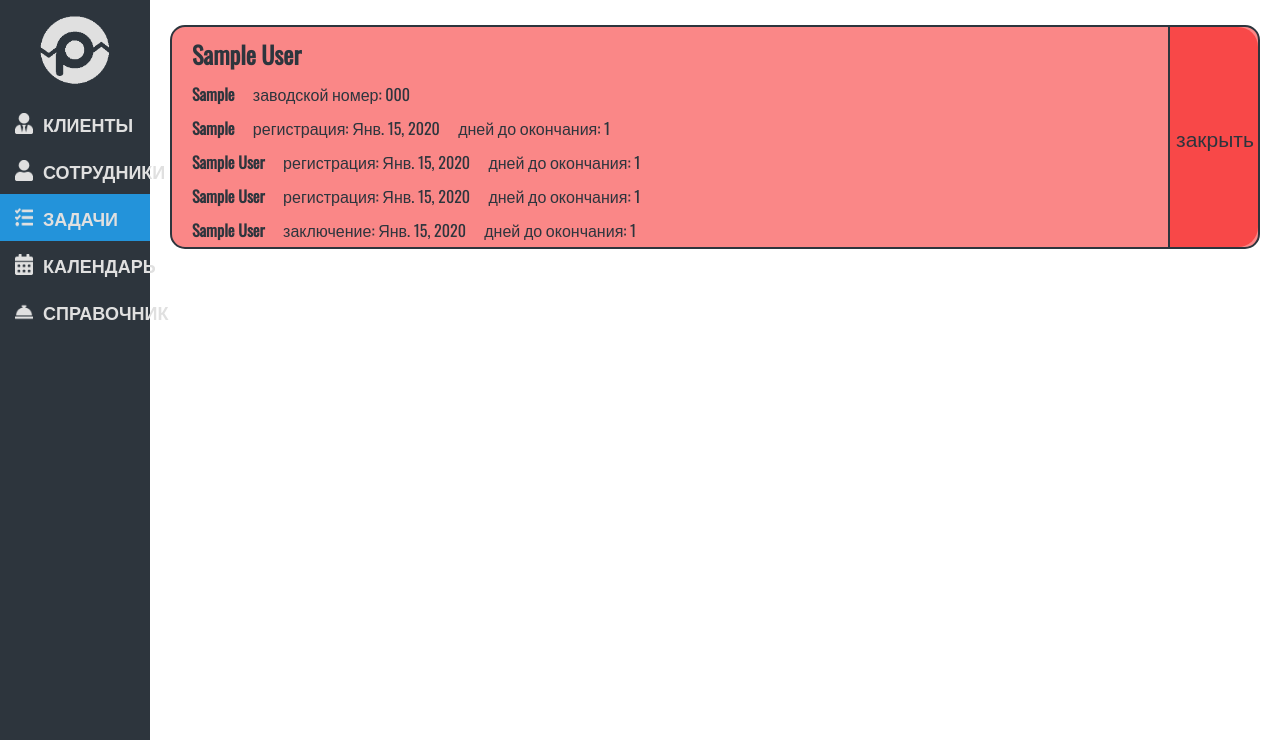
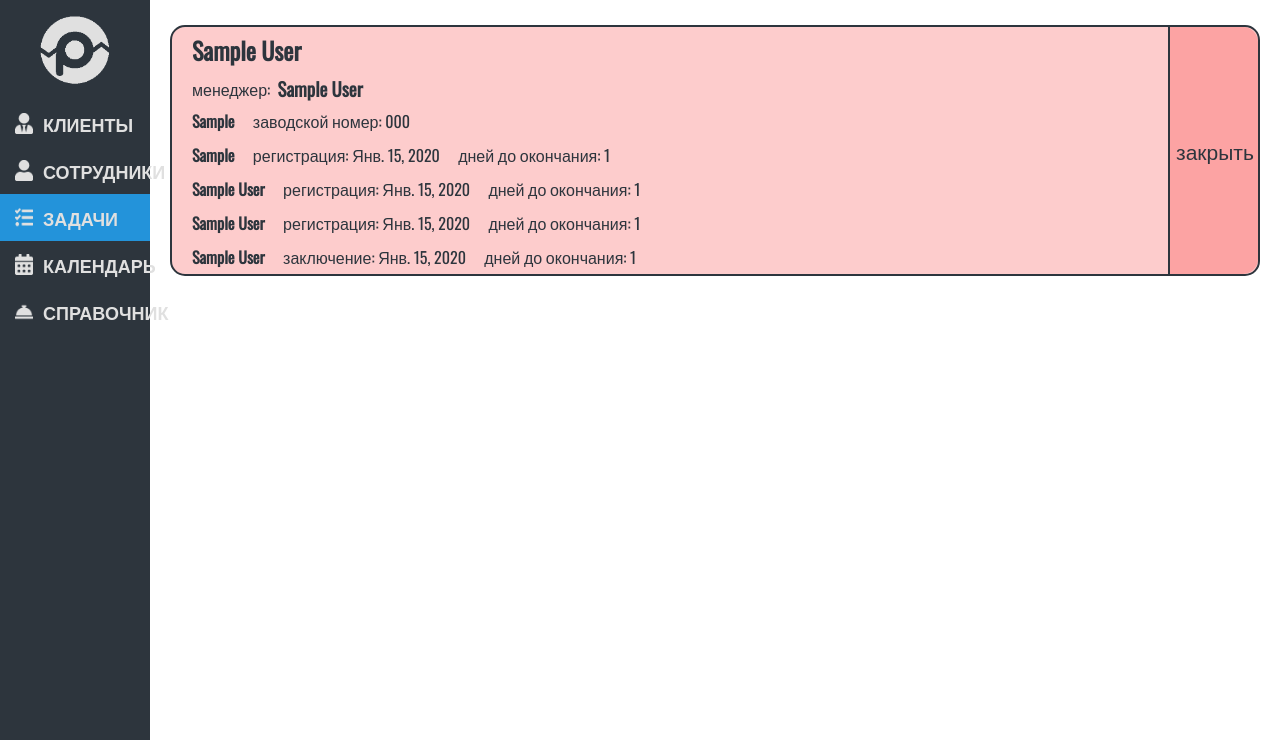
Before and after one commit to freak-js/customer-accounting-system, a Django app: page /tasks/ in a window 1280 px wide. Shown: the part 60-800 px from the top of the page. Run offline with Django 3.2, Linux system fonts and the light colour scheme; a user stored in the database is signed in; tables that the repository leaves empty hold one stand-in row (values such as "Sample post"); some libraries are stand-ins or nearby versions.

Commit message:
Выполнена страница с формированием списка задач и пересчетом значений статуса и дней до окончания улсуги при логине менеджера.

```diff
--- a/accounting_system/models.py
+++ b/accounting_system/models.py
@@ -5,6 +5,7 @@ from django.contrib.auth.models import AbstractUser
 
 class Manager(AbstractUser):
     username = models.CharField(verbose_name='Логин', max_length=150, unique=True)
+    tasks_count = models.IntegerField('Количество задач в работе', blank=True, null=True)
     objects = UserManager()
 
     REQUIRED_FIELDS = ['first_name', 'last_name', 'email']
--- a/accounting_system/static/stylesheet.css
+++ b/accounting_system/static/stylesheet.css
@@ -450,11 +450,11 @@ h4{margin: 5px 0;}
 }
 
 .alarm{
-    background-color: #ff62004d !important;
+    background-color: #ff620021 !important;
 }
 
 .failed{
-    background-color: #f4000078 !important;
+    background-color: #f4000033 !important;
 }
 
 /* BUTTONS */
@@ -575,7 +575,7 @@ h4{margin: 5px 0;}
     height: 100%;
     border: none;
     border-left: 2px solid #2d353d;
-    border-radius: 0 20px 20px 0;
+    border-radius: 0 15px 15px 0;
     color: #2d353d;
     font-size: 21px;
     background-color: #fff;
--- a/accounting_system/templates/accounting_system/tasks/tasks.html
+++ b/accounting_system/templates/accounting_system/tasks/tasks.html
@@ -21,11 +21,15 @@
 
                     <div class="flex-column">
 
-                        <h3>{{ service. }}</h3>
-
                         <div>
 
                             <h2>{{ service.client }}</h2>
+
+                            {% if user.is_staff %}
+
+                                <span class="d-flex-ai-center">менеджер:&nbsp;&nbsp;<h3>{{ service.client.manager }}</h3></span>
+
+                            {% endif %}
 
                             {% if service.cash_machine %}
 
--- a/accounting_system/utils.py
+++ b/accounting_system/utils.py
@@ -9,6 +9,8 @@ from django.http import HttpRequest
 
 SERVICE_TYPE_DICT: dict = {'kkt': CashMachine, 'ecp': ECP, 'ofd': OFD, 'fn': FN, 'to': TO}
 
+UPDATE_FIELD_LIST = ['ecp_days_to_finish', 'ecp_status', 'ofd_days_to_finish', 'ofd_status',
+                     'fn_days_to_finish', 'fn_status', 'to_days_to_finish', 'to_status']
 
 # FUNCTIONS
 
@@ -265,14 +267,13 @@ def get_tasks_list(user: Manager) -> List[Service]:
         в случае его отсутсвия - добавляет услугу в список task_list. """
     task_list: list = []
     if user.is_staff:
-        clients_queryset = Client.objects.filter(active=True)
-        for client in clients_queryset:
-            for service in client.get_services():
-                if check_service_overdue(service):
-                    task_list.append(service)
+        service_queryset = Service.objects.filter(active=True)
+        for service in service_queryset:
+            if check_service_overdue(service):
+                task_list.append(service)
     else:
-        user_clients_queryset = user.get_clients()
-        for client in user_clients_queryset:
+        manager_clients_queryset = user.get_clients()
+        for client in manager_clients_queryset:
             for service in client.get_services():
                 if check_service_overdue(service):
                     task_list.append(service)
@@ -291,3 +292,27 @@ def check_service_overdue(service: Service) -> bool:
     if service.to_status and service.to_status != 'OK':
         return True
     return False
+
+
+def update_tasks_status() -> None:
+    """ Функция апдейта статусов услуг при входе менеджера в систему. """
+    service_queryset = Service.objects.filter(active=True)
+    service_objects_list = [update_task(service) for service in service_queryset]
+    Service.objects.bulk_update(service_objects_list, UPDATE_FIELD_LIST)
+
+
+def update_task(service: Service) -> Service:
+    """ Функция пересчета и обновления дней до окончания услуги и статуса услуги. """
+    if service.ecp_expiration_date:
+        service.ecp_days_to_finish = get_days_to_finish(service.ecp_expiration_date)
+        service.ecp_status = get_service_status(service.ecp_days_to_finish)
+    if service.ofd_expiration_date:
+        service.ofd_days_to_finish = get_days_to_finish(service.ofd_expiration_date)
+        service.ofd_status = get_service_status(service.ofd_days_to_finish)
+    if service.fn_expiration_date:
+        service.fn_days_to_finish = get_days_to_finish(service.fn_expiration_date)
+        service.fn_status = get_service_status(service.fn_days_to_finish)
+    if service.to_expiration_date:
+        service.to_days_to_finish = get_days_to_finish(service.to_expiration_date)
+        service.to_status = get_service_status(service.to_days_to_finish)
+    return service
--- a/accounting_system/views.py
+++ b/accounting_system/views.py
@@ -6,14 +6,23 @@ from django.views.decorators.http import require_POST
 from django.contrib.admin.views.decorators import staff_member_required
 from django.contrib.auth import logout
 from .utils import (get_service_class_instance, create_service_for_client, get_data_to_find_matches,
-                    make_changes_to_the_service, get_client_profile_context, get_tasks_list)
+                    make_changes_to_the_service, get_client_profile_context, get_tasks_list, update_tasks_status)
 from .forms import (CustomUserCreationForm, ManagerChangeForm, CashMachineCreationForm, FNCreationForm,
                     TOCreationForm, ECPCreationForm, OFDCreationForm)
 from .models import Manager, Client, CashMachine, ECP, OFD, FN, TO, Service
 from typing import Union
+from django.contrib.auth.signals import user_logged_in
+from django.dispatch import receiver
 
 
 # AUTH
+
+
+@receiver(user_logged_in)
+def signal_user_logged_in(sender, user: Manager, request: HttpRequest, **kwargs) -> None:
+    """ Контроллер пересчета и обновления статусов и колчества дней до кончания услуги.
+        Вызывается при логине любого из менеджеров. """
+    update_tasks_status()
 
 
 @login_required
@@ -174,8 +183,8 @@ def tasks(request: HttpRequest) -> HttpResponse:
         Для менеджера выводит список его задач.
         Для администратора выводит список задач всех менеджеров в системе,
         включая и его собственные. """
-    tasks = get_tasks_list(request.user)
-    context: dict = {'page': 'tasks', 'user': request.user, 'tasks': tasks}
+    tasks_list = get_tasks_list(request.user)
+    context: dict = {'page': 'tasks', 'user': request.user, 'tasks': tasks_list}
     return render(request, 'accounting_system/tasks/tasks.html', context)
 
 
@@ -245,8 +254,8 @@ def delete_service_from_client(request: HttpRequest) -> HttpResponse:
     """ Контроллер удаления улуги присвоенной клиенту. """
     client_pk: str = request.POST.get('client_pk')
     if service_pk := request.POST.get('service_pk_for_delete'):
-        service: Service = get_object_or_404(Service, pk=service_pk)
-        service.kill()
+        service_object: Service = get_object_or_404(Service, pk=service_pk)
+        service_object.kill()
         context = get_client_profile_context(request)
         return render(request, 'accounting_system/clients/client_profile.html', context)
     service_pk: str = request.POST.get('service_pk')
@@ -258,13 +267,13 @@ def change_service_for_client_form(request: HttpRequest) -> HttpResponse:
     """ Контроллер изменения услуги присвоенной клиенту """
     client_pk: str = request.POST.get('client_pk')
     service_pk: str = request.POST.get('service_pk')
-    service: Service = get_object_or_404(Service, pk=service_pk)
+    service_object: Service = get_object_or_404(Service, pk=service_pk)
     kkt_list = CashMachine.objects.filter(active=True)
     ecp_list = ECP.objects.filter(active=True)
     ofd_list = OFD.objects.filter(active=True)
     fn_list = FN.objects.filter(active=True)
     to_list = TO.objects.filter(active=True)
-    context: dict = {'page': 'clients', 'user': request.user, 'service': service, 'kkt_list': kkt_list,
+    context: dict = {'page': 'clients', 'user': request.user, 'service': service_object, 'kkt_list': kkt_list,
                      'ecp_list': ecp_list, 'ofd_list': ofd_list, 'fn_list': fn_list, 'to_list': to_list,
                      'client_pk': client_pk}
     return render(request, 'accounting_system/services/change_service_for_client_form.html', context)
```
Also changed, not shown: accounting_system/migrations/0002_manager_tasks_count.py (added).
